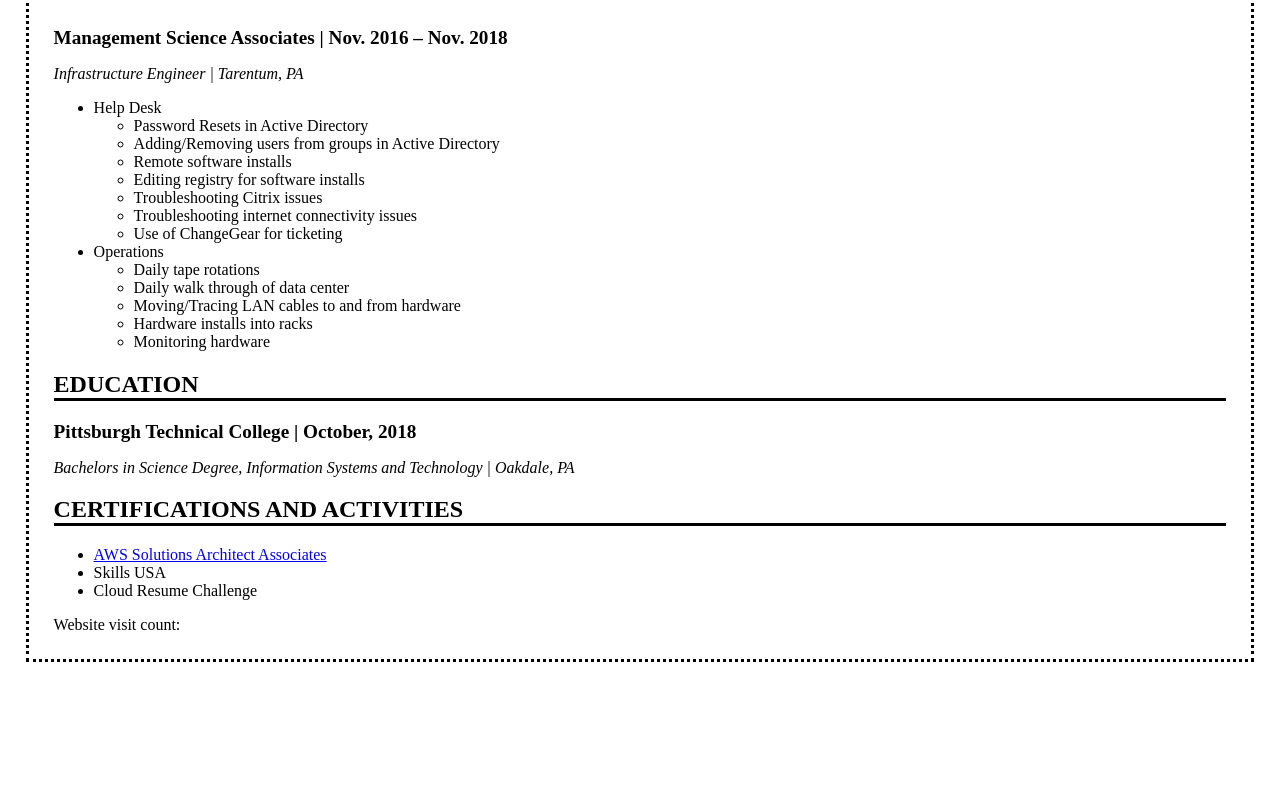
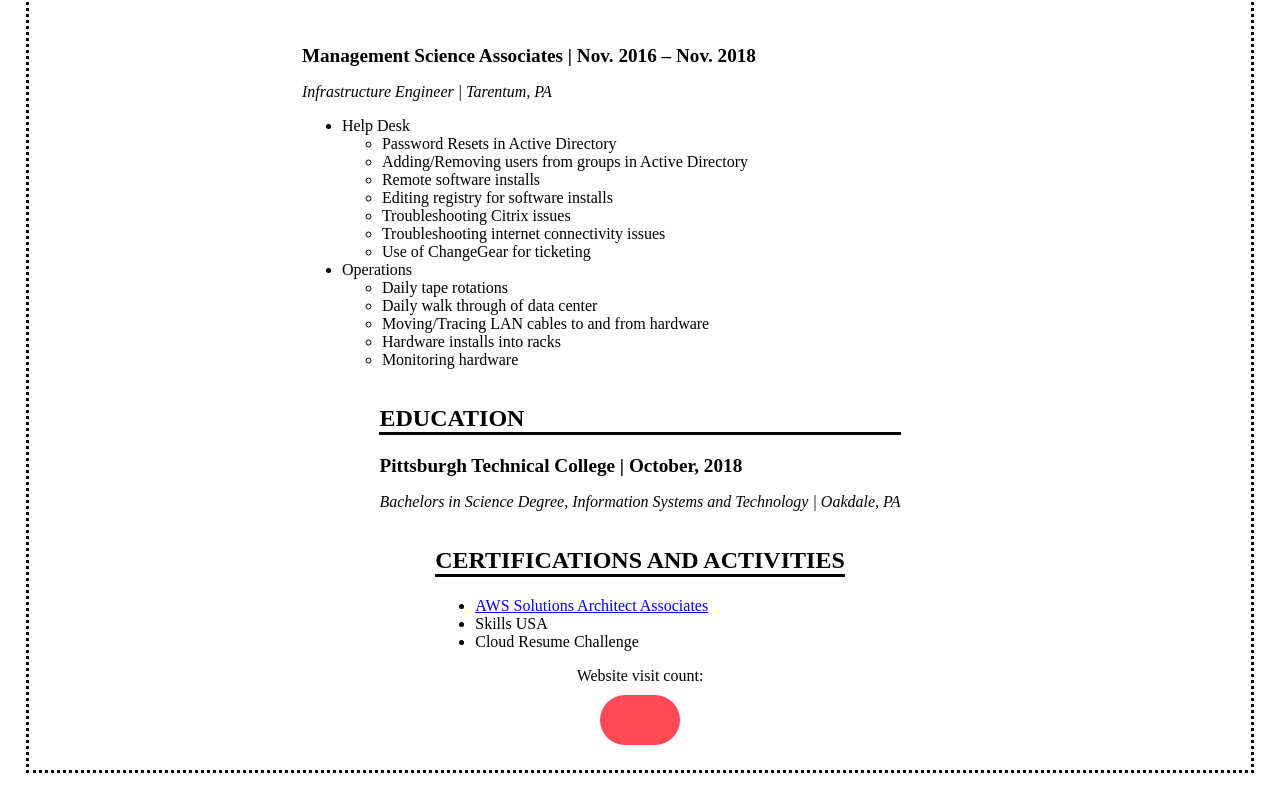
Before and after one commit to lostbow17/resume-frontend, a plain HTML site: page index.html in a window 1280 px wide. Shown: the part 600-1399 px from the top of the page. Before the commit the page ends 1288 px from the top, so only its background shows below. Drawn offline with Linux system fonts and the light colour scheme.

Commit message:
Update style.css

```diff
--- a/style.css
+++ b/style.css
@@ -17,3 +17,24 @@
 strong {
     font-size: larger;
 }
+
+/* Center child elements */
+body,
+.website-counter {
+  display: flex;
+  justify-content: center;
+  align-items: center;
+  flex-direction: column;
+}
+
+/* Styles for website counter container */
+.website-counter {
+  background-color: #ff4957;
+  height: 50px;
+  width: 80px;
+  color: white;
+  border-radius: 30px;
+  font-weight: 700;
+  font-size: 25px;
+  margin-top: 10px;
+}
```
